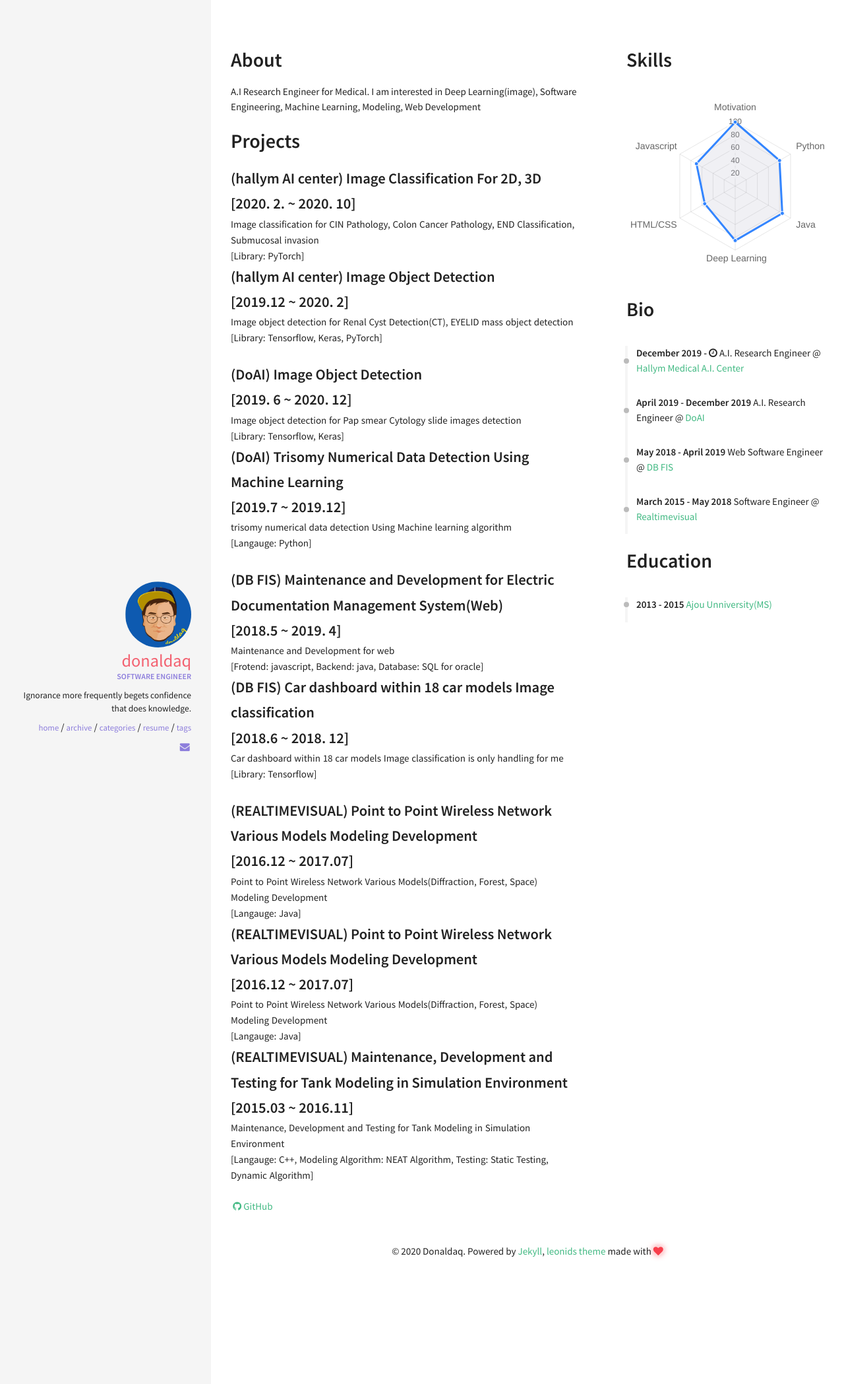
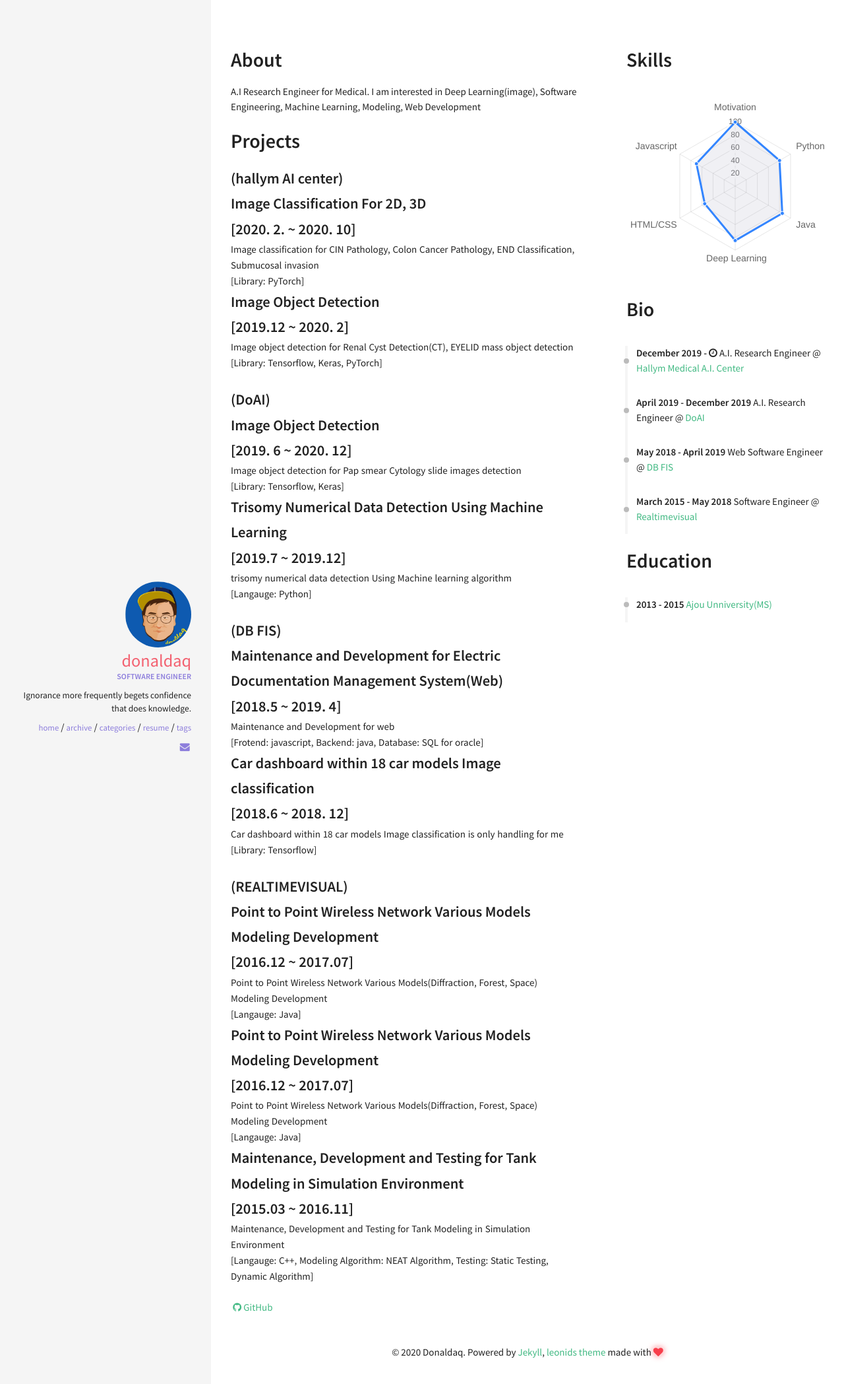
Before and after one commit to donaldaq/donaldaq.github.io, a Jekyll site: the page built from resume.html, in a window 1280 px wide. Shown: the top 2097 px of the page at 66% size. Built offline with Jekyll 4.4.1, drawn with Linux system fonts in a browser that asks for light colours; nearby versions of some CDN libraries.

Commit message:
Update projects.yml

```diff
--- a/_data/index/projects.yml
+++ b/_data/index/projects.yml
@@ -1,28 +1,28 @@
-- name: (hallym AI center) Image Classification For 2D, 3D <br> [2020. 2. ~ 2020. 10]
+- name: (hallym AI center) <br> Image Classification For 2D, 3D <br> [2020. 2. ~ 2020. 10]
   descr: "Image classification for CIN Pathology, Colon Cancer Pathology, END Classification, Submucosal invasion <br> [Library: PyTorch]"
 
-- name: (hallym AI center) Image Object Detection <br> [2019.12 ~ 2020. 2]
+- name: Image Object Detection <br> [2019.12 ~ 2020. 2]
   descr: "Image object detection for Renal Cyst Detection(CT), EYELID mass object detection <br> [Library: Tensorflow, Keras, PyTorch] <br><br>"
 
-- name: (DoAI) Image Object Detection <br> [2019. 6 ~ 2020. 12]
+- name: (DoAI) <br> Image Object Detection <br> [2019. 6 ~ 2020. 12]
   descr: "Image object detection for Pap smear Cytology slide images detection <br> [Library: Tensorflow, Keras]"
 
-- name: (DoAI) Trisomy Numerical Data Detection Using Machine Learning <br> [2019.7 ~ 2019.12]
+- name: Trisomy Numerical Data Detection Using Machine Learning <br> [2019.7 ~ 2019.12]
   descr: "trisomy numerical data detection Using Machine learning algorithm <br> [Langauge: Python] <br><br>"
 
-- name: (DB FIS) Maintenance and Development for Electric Documentation Management System(Web) <br> [2018.5 ~ 2019. 4]
+- name: (DB FIS) <br> Maintenance and Development for Electric Documentation Management System(Web) <br> [2018.5 ~ 2019. 4]
   descr: "Maintenance and Development for web <br> [Frotend: javascript, Backend: java, Database: SQL for oracle]"
 
-- name: (DB FIS) Car dashboard within 18 car models Image classification <br> [2018.6 ~ 2018. 12]
+- name: Car dashboard within 18 car models Image classification <br> [2018.6 ~ 2018. 12]
   descr: "Car dashboard within 18 car models Image classification is only handling for me <br> [Library: Tensorflow] <br><br>"
 
-- name: (REALTIMEVISUAL) Point to Point Wireless Network Various Models Modeling Development <br> [2016.12 ~ 2017.07]
+- name: (REALTIMEVISUAL) <br> Point to Point Wireless Network Various Models Modeling Development <br> [2016.12 ~ 2017.07]
   descr: "Point to Point Wireless Network Various Models(Diffraction, Forest, Space) Modeling Development <br> [Langauge: Java]"
 
-- name: (REALTIMEVISUAL) Point to Point Wireless Network Various Models Modeling Development <br> [2016.12 ~ 2017.07]
+- name: Point to Point Wireless Network Various Models Modeling Development <br> [2016.12 ~ 2017.07]
   descr: "Point to Point Wireless Network Various Models(Diffraction, Forest, Space) Modeling Development <br> [Langauge: Java]"
 
-- name: (REALTIMEVISUAL) Maintenance, Development and Testing for Tank Modeling in Simulation Environment <br> [2015.03 ~ 2016.11]
+- name: Maintenance, Development and Testing for Tank Modeling in Simulation Environment <br> [2015.03 ~ 2016.11]
   descr: "Maintenance, Development and Testing for Tank Modeling in Simulation Environment <br> [Langauge: C++, Modeling Algorithm: NEAT Algorithm, Testing: Static Testing, Dynamic Algorithm] <br><br>"
 
   image: pong.png
```
